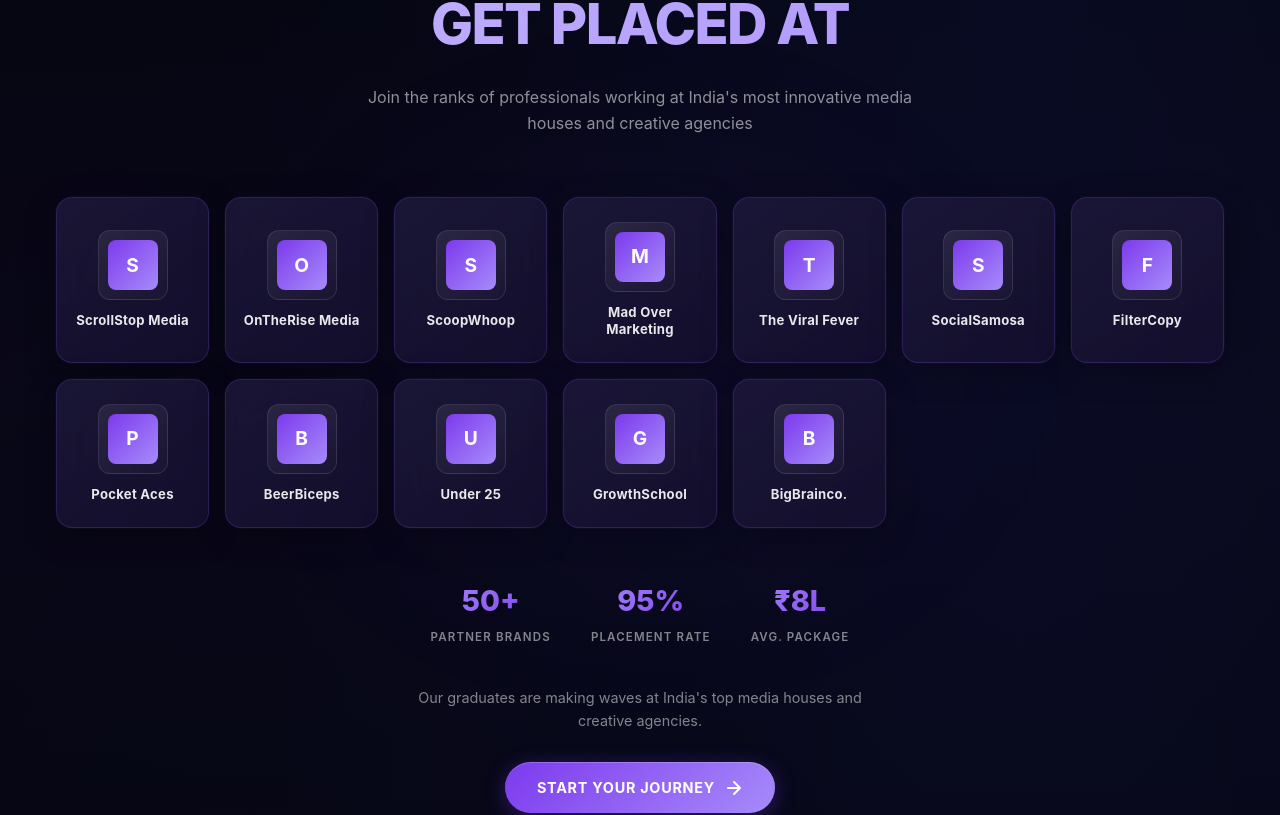
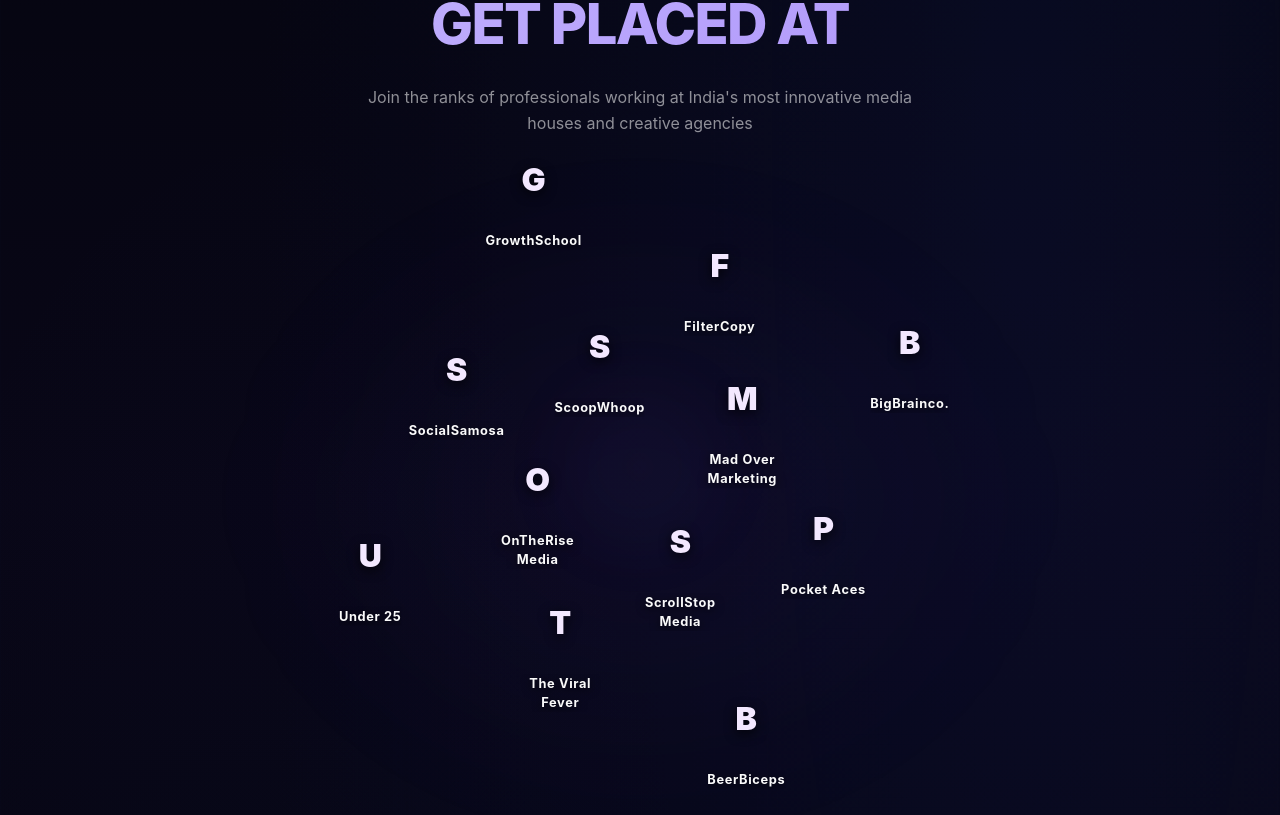
Before and after one commit to gutargooplus25-ops/YBEX, a React (Vite) app in the folder frontend/: page /academy in a window 1280 px wide. Shown: the part 4511-5326 px from the top of the page. Built offline with nearby package versions, Linux system fonts and the light colour scheme; no server answers.

Commit message:
complete academy page along with backend

```diff
--- a/frontend/src/pages/Academy/Academy.jsx
+++ b/frontend/src/pages/Academy/Academy.jsx
@@ -97,6 +97,351 @@
   { name: 'VIKRAM DAS', role: 'GROWTH MANAGER', quote: 'Learned from Founders Cabin. Now working in a top-floor office at a global company.', earning: '₹1.6L/mo', company: 'VEDANTU', initials: 'VD' },
   { name: 'ANANYA SHARMA', role: 'INFLUENCER & SPEAKER', quote: 'I was just a student. YBEX built my profile and now brands pay me lakhs.', earning: '₹6.2L/mo', company: 'SELF-BUILT', initials: 'AS' },
 ];
+
+/* ─── CIRCULAR WAVE CAROUSEL - NO OVERLAP, SMOOTH ROTATION ─────────── */
+function BrandSpiralGalaxy({ brands }) {
+  const [rotation, setRotation] = useState(0);
+  const [isPaused, setIsPaused] = useState(false);
+  const [hoveredIndex, setHoveredIndex] = useState(null);
+  const animationRef = useRef(null);
+
+  if (!brands || brands.length === 0) return null;
+
+  // Ensure we have exactly 12 brands for perfect spacing
+  const targetCount = 12;
+  const displayBrands = brands.length < targetCount
+    ? [...Array(Math.ceil(targetCount / brands.length))].flatMap(() => brands).slice(0, targetCount)
+    : brands.slice(0, targetCount);
+
+  useEffect(() => {
+    if (isPaused) return;
+
+    let lastTime = Date.now();
+    const animate = () => {
+      const now = Date.now();
+      const delta = (now - lastTime) / 1000;
+      lastTime = now;
+
+      setRotation(prev => (prev + delta * 10) % 360); // Smooth 10 degrees per second
+      animationRef.current = requestAnimationFrame(animate);
+    };
+
+    animationRef.current = requestAnimationFrame(animate);
+    return () => {
+      if (animationRef.current) cancelAnimationFrame(animationRef.current);
+    };
+  }, [isPaused]);
+
+  return (
+    <div
+      onMouseEnter={() => setIsPaused(true)}
+      onMouseLeave={() => setIsPaused(false)}
+      style={{
+        position: 'relative',
+        width: '100%',
+        maxWidth: '1000px',
+        height: '500px', // Increased height for proper spacing
+        margin: '80px auto 120px', // More margins for text safety
+        overflow: 'visible',
+      }}
+    >
+      {/* Central glow core */}
+      <div style={{
+        position: 'absolute',
+        top: '50%',
+        left: '50%',
+        transform: 'translate(-50%, -50%)',
+        width: '150px',
+        height: '150px',
+        borderRadius: '50%',
+        background: 'radial-gradient(circle, rgba(124,58,237,0.3) 0%, rgba(167,139,250,0.15) 30%, transparent 70%)',
+        filter: 'blur(50px)',
+        animation: 'pulse 3s ease-in-out infinite',
+        pointerEvents: 'none',
+        zIndex: 0,
+      }} />
+
+      {/* Three concentric circles - PROPER SPACING, NO OVERLAP */}
+      <div style={{
+        position: 'absolute',
+        top: '50%',
+        left: '50%',
+        transform: 'translate(-50%, -50%)',
+        width: '100%',
+        height: '100%',
+      }}>
+        {/* Inner Circle - 4 brands with proper spacing */}
+        {displayBrands.slice(0, 4).map((brand, i) => {
+          const angle = (i / 4) * 360 + rotation;
+          const radius = 110; // Increased for better spacing
+          const x = Math.cos((angle * Math.PI) / 180) * radius;
+          const y = Math.sin((angle * Math.PI) / 180) * radius;
+          const isHovered = hoveredIndex === i;
+
+          return (
+            <div
+              key={`inner-${i}`}
+              onMouseEnter={() => setHoveredIndex(i)}
+              onMouseLeave={() => setHoveredIndex(null)}
+              style={{
+                position: 'absolute',
+                left: '50%',
+                top: '50%',
+                transform: `translate(-50%, -50%) translate(${x}px, ${y}px) scale(${isHovered ? 1.12 : 1})`,
+                transition: 'all 0.3s cubic-bezier(0.34, 1.56, 0.64, 1)',
+                zIndex: isHovered ? 100 : 10,
+              }}
+            >
+              <BrandWaveCard brand={brand} isHovered={isHovered} size="medium" />
+            </div>
+          );
+        })}
+
+        {/* Middle Circle - 4 brands with proper spacing */}
+        {displayBrands.slice(4, 8).map((brand, i) => {
+          const angle = (i / 4) * 360 + rotation + 45; // Offset by 45 degrees
+          const radius = 200; // Increased for better spacing
+          const x = Math.cos((angle * Math.PI) / 180) * radius;
+          const y = Math.sin((angle * Math.PI) / 180) * radius;
+          const isHovered = hoveredIndex === (i + 4);
+
+          return (
+            <div
+              key={`middle-${i}`}
+              onMouseEnter={() => setHoveredIndex(i + 4)}
+              onMouseLeave={() => setHoveredIndex(null)}
+              style={{
+                position: 'absolute',
+                left: '50%',
+                top: '50%',
+                transform: `translate(-50%, -50%) translate(${x}px, ${y}px) scale(${isHovered ? 1.12 : 1})`,
+                transition: 'all 0.3s cubic-bezier(0.34, 1.56, 0.64, 1)',
+                zIndex: isHovered ? 100 : 8,
+              }}
+            >
+              <BrandWaveCard brand={brand} isHovered={isHovered} size="medium" />
+            </div>
+          );
+        })}
+
+        {/* Outer Circle - 4 brands with proper spacing */}
+        {displayBrands.slice(8, 12).map((brand, i) => {
+          const angle = (i / 4) * 360 + rotation; // Same as inner for symmetry
+          const radius = 290; // Increased for better spacing
+          const x = Math.cos((angle * Math.PI) / 180) * radius;
+          const y = Math.sin((angle * Math.PI) / 180) * radius;
+          const isHovered = hoveredIndex === (i + 8);
+
+          return (
+            <div
+              key={`outer-${i}`}
+              onMouseEnter={() => setHoveredIndex(i + 8)}
+              onMouseLeave={() => setHoveredIndex(null)}
+              style={{
+                position: 'absolute',
+                left: '50%',
+                top: '50%',
+                transform: `translate(-50%, -50%) translate(${x}px, ${y}px) scale(${isHovered ? 1.12 : 1})`,
+                transition: 'all 0.3s cubic-bezier(0.34, 1.56, 0.64, 1)',
+                zIndex: isHovered ? 100 : 6,
+              }}
+            >
+              <BrandWaveCard brand={brand} isHovered={isHovered} size="medium" />
+            </div>
+          );
+        })}
+      </div>
+
+      {/* NO DECORATIVE RINGS - Removed as per request */}
+
+      {/* Pause indicator */}
+      {isPaused && (
+        <div style={{
+          position: 'absolute',
+          bottom: '-60px',
+          left: '50%',
+          transform: 'translateX(-50%)',
+          display: 'flex',
+          alignItems: 'center',
+          gap: '8px',
+          padding: '10px 20px',
+          borderRadius: '999px',
+          background: 'rgba(124,58,237,0.25)',
+          border: '1px solid rgba(167,139,250,0.4)',
+          backdropFilter: 'blur(12px)',
+          boxShadow: '0 4px 20px rgba(124,58,237,0.3)',
+        }}>
+          <div style={{
+            width: '10px',
+            height: '10px',
+            borderRadius: '50%',
+            background: '#a78bfa',
+            boxShadow: '0 0 12px #a78bfa',
+          }} />
+          <span style={{
+            fontSize: '0.75rem',
+            fontWeight: 700,
+            color: '#e9d5ff',
+            letterSpacing: '0.12em',
+            textTransform: 'uppercase',
+          }}>
+            Carousel Paused
+          </span>
+        </div>
+      )}
+
+      <style>{`
+        @keyframes pulse {
+          0%, 100% { transform: translate(-50%, -50%) scale(1); opacity: 0.3; }
+          50% { transform: translate(-50%, -50%) scale(1.15); opacity: 0.5; }
+        }
+        @media (max-width: 768px) {
+          /* Mobile adjustments handled in component */
+        }
+      `}</style>
+    </div>
+  );
+}
+
+function BrandWaveCard({ brand, isHovered, size = 'medium' }) {
+  const name = brand.name || brand;
+  const logo = brand.logoUrl;
+  const link = brand.websiteLink;
+  const Tag = link ? 'a' : 'div';
+  const linkProps = link ? { href: link, target: '_blank', rel: 'noopener noreferrer' } : {};
+
+  return (
+    <Tag
+      {...linkProps}
+      style={{
+        display: 'flex',
+        flexDirection: 'column',
+        alignItems: 'center',
+        justifyContent: 'center',
+        gap: '10px',
+        padding: '0',
+        minWidth: 'auto',
+        minHeight: 'auto',
+        borderRadius: '0',
+        background: 'transparent',
+        border: 'none',
+        backdropFilter: 'none',
+        WebkitBackdropFilter: 'none',
+        boxShadow: 'none',
+        textDecoration: 'none',
+        cursor: link ? 'pointer' : 'default',
+        position: 'relative',
+        overflow: 'visible',
+        transition: 'all 0.3s cubic-bezier(0.34, 1.56, 0.64, 1)',
+      }}
+    >
+      {/* Logo ONLY - NO BORDERS, NO BACKGROUND */}
+      <div style={{
+        width: '70px',
+        height: '70px',
+        borderRadius: '0',
+        background: 'transparent',
+        border: 'none',
+        display: 'flex',
+        alignItems: 'center',
+        justifyContent: 'center',
+        overflow: 'visible',
+        position: 'relative',
+        zIndex: 1,
+        boxShadow: 'none',
+        transition: 'all 0.3s ease',
+        transform: isHovered ? 'scale(1.15)' : 'scale(1)',
+      }}>
+        {logo ? (
+          <img
+            src={logo}
+            alt={name}
+            style={{
+              width: '70px',
+              height: '70px',
+              objectFit: 'contain',
+              filter: isHovered
+                ? 'brightness(1.2) contrast(1.1) drop-shadow(0 4px 20px rgba(124,58,237,0.7))'
+                : 'brightness(1) contrast(1) drop-shadow(0 2px 10px rgba(0,0,0,0.4))',
+              transition: 'filter 0.3s ease',
+            }}
+          />
+        ) : (
+          <span style={{
+            fontSize: '2rem',
+            fontWeight: 900,
+            color: isHovered ? '#fff' : '#f3e8ff',
+            textShadow: isHovered
+              ? '0 0 30px rgba(167,139,250,1), 0 4px 15px rgba(0,0,0,0.7)'
+              : '0 3px 12px rgba(0,0,0,0.8)',
+            transition: 'all 0.3s ease',
+          }}>
+            {name.charAt(0).toUpperCase()}
+          </span>
+        )}
+      </div>
+
+      {/* Name with proper spacing */}
+      <span style={{
+        fontSize: '0.8rem',
+        fontWeight: isHovered ? 800 : 700,
+        color: isHovered ? '#fff' : 'rgba(255,255,255,0.98)',
+        letterSpacing: '0.05em', // Increased letter spacing
+        textAlign: 'center',
+        position: 'relative',
+        zIndex: 1,
+        textShadow: isHovered
+          ? '0 3px 15px rgba(0,0,0,0.6), 0 0 25px rgba(124,58,237,0.7)'
+          : '0 2px 10px rgba(0,0,0,0.8)',
+        transition: 'all 0.4s ease',
+        maxWidth: '100px', // Reduced to prevent overlap
+        lineHeight: 1.5, // Increased line height for better spacing
+        wordBreak: 'break-word',
+        display: '-webkit-box',
+        WebkitLineClamp: 2,
+        WebkitBoxOrient: 'vertical',
+        overflow: 'hidden',
+        marginTop: '6px', // Gap between logo and text
+      }}>
+        {name}
+      </span>
+
+      {/* Link arrow */}
+      {link && isHovered && (
+        <div style={{
+          position: 'absolute',
+          top: '12px',
+          right: '12px',
+          width: '28px',
+          height: '28px',
+          borderRadius: '50%',
+          background: 'rgba(255,255,255,0.3)',
+          display: 'flex',
+          alignItems: 'center',
+          justifyContent: 'center',
+          fontSize: '0.9rem',
+          color: '#fff',
+          fontWeight: 'bold',
+          animation: 'bounce 0.6s ease-in-out infinite',
+          boxShadow: '0 4px 15px rgba(0,0,0,0.4)',
+        }}>
+          ↗
+        </div>
+      )}
+
+      <style>{`
+        @keyframes shimmer {
+          0% { background-position: -200% -200%; }
+          100% { background-position: 200% 200%; }
+        }
+        @keyframes bounce {
+          0%, 100% { transform: translate(0, 0); }
+          50% { transform: translate(3px, -3px); }
+        }
+      `}</style>
+    </Tag>
+  );
+}
 
 /* ─── ANIMATION VARIANTS ────────────────────────────────────────────── */
 const fadeUp = { hidden: { opacity: 0, y: 40 }, show: { opacity: 1, y: 0 } };
@@ -774,167 +1119,8 @@
           </p>
         </motion.div>
 
-        {/* Brands Grid with Logos */}
-        <motion.div
-          initial={{ opacity: 0 }}
-          whileInView={{ opacity: 1 }}
-          viewport={{ once: true }}
-          transition={{ duration: 0.6 }}
-          style={{
-            display: 'grid',
-            gridTemplateColumns: 'repeat(auto-fill, minmax(140px, 1fr))',
-            gap: '16px',
-            maxWidth: '1200px',
-            margin: '0 auto 50px',
-            padding: '0 16px',
-            position: 'relative',
-            zIndex: 2
-          }}
-        >
-          {displayBrands.map((brand, i) => (
-            <motion.a
-              key={i}
-              href={brand.websiteLink || '#'}
-              target={brand.websiteLink ? "_blank" : undefined}
-              rel={brand.websiteLink ? "noopener noreferrer" : undefined}
-              className="brand-card"
-              initial={{ opacity: 0, y: 30, scale: 0.9 }}
-              whileInView={{ opacity: 1, y: 0, scale: 1 }}
-              viewport={{ once: true }}
-              transition={{ duration: 0.5, delay: i * 0.06 }}
-              whileHover={{ y: -8 }}
-              style={{
-                display: 'flex',
-                flexDirection: 'column',
-                alignItems: 'center',
-                justifyContent: 'center',
-                padding: '24px 16px',
-                borderRadius: '16px',
-                background: 'linear-gradient(145deg, rgba(30,25,60,0.8) 0%, rgba(20,15,45,0.95) 100%)',
-                border: '1px solid rgba(139,92,246,0.2)',
-                backdropFilter: 'blur(20px)',
-                boxShadow: '0 8px 32px rgba(0,0,0,0.3), 0 0 0 1px rgba(139,92,246,0.05)',
-                textDecoration: 'none',
-                cursor: brand.websiteLink ? 'pointer' : 'default',
-                position: 'relative',
-                overflow: 'hidden',
-                transition: 'all 0.4s cubic-bezier(0.25, 0.46, 0.45, 0.94)'
-              }}
-            >
-              {/* Glow effect on hover */}
-              <div
-                className="brand-glow"
-                style={{
-                  position: 'absolute',
-                  inset: 0,
-                  background: 'radial-gradient(circle at center, rgba(139,92,246,0.15) 0%, transparent 70%)',
-                  opacity: 0,
-                  transition: 'opacity 0.4s ease',
-                  pointerEvents: 'none'
-                }}
-              />
-
-              {/* Animated border gradient */}
-              <motion.div
-                initial={{ opacity: 0 }}
-                whileHover={{ opacity: 1 }}
-                transition={{ duration: 0.3 }}
-                style={{
-                  position: 'absolute',
-                  inset: 0,
-                  borderRadius: '16px',
-                  padding: '1px',
-                  background: 'linear-gradient(135deg, rgba(167,139,250,0.6) 0%, rgba(124,58,237,0.4) 50%, rgba(139,92,246,0.2) 100%)',
-                  WebkitMask: 'linear-gradient(#fff 0 0) content-box, linear-gradient(#fff 0 0)',
-                  WebkitMaskComposite: 'xor',
-                  maskComposite: 'exclude',
-                  pointerEvents: 'none',
-                  zIndex: 1
-                }}
-              />
-
-              {/* Logo Container */}
-              <div style={{
-                width: '70px',
-                height: '70px',
-                borderRadius: '12px',
-                background: 'linear-gradient(145deg, rgba(255,255,255,0.08) 0%, rgba(255,255,255,0.02) 100%)',
-                border: '1px solid rgba(255,255,255,0.1)',
-                display: 'flex',
-                alignItems: 'center',
-                justifyContent: 'center',
-                marginBottom: '12px',
-                position: 'relative',
-                overflow: 'hidden'
-              }}>
-                {brand.logoUrl ? (
-                  <img
-                    src={brand.logoUrl}
-                    alt={brand.name}
-                    className="brand-logo"
-                    style={{
-                      width: '50px',
-                      height: '50px',
-                      objectFit: 'contain',
-                      filter: 'grayscale(20%) brightness(0.95)',
-                      transition: 'all 0.4s cubic-bezier(0.25, 0.46, 0.45, 0.94)'
-                    }}
-                  />
-                ) : (
-                  <div style={{
-                    width: '50px',
-                    height: '50px',
-                    borderRadius: '8px',
-                    background: 'linear-gradient(135deg, #7c3aed, #a78bfa)',
-                    display: 'flex',
-                    alignItems: 'center',
-                    justifyContent: 'center',
-                    fontSize: '1.2rem',
-                    fontWeight: 700,
-                    color: '#fff'
-                  }}>
-                    {brand.name ? brand.name.charAt(0).toUpperCase() : '?'}
-                  </div>
-                )}
-              </div>
-
-              {/* Brand Name */}
-              <h4 style={{
-                fontSize: '0.82rem',
-                fontWeight: 700,
-                color: 'rgba(255,255,255,0.9)',
-                textAlign: 'center',
-                margin: 0,
-                letterSpacing: '0.02em',
-                lineHeight: 1.3,
-                transition: 'color 0.3s ease'
-              }}>
-                {brand.name || brand}
-              </h4>
-
-              {/* Website indicator */}
-              {brand.websiteLink && (
-                <div style={{
-                  marginTop: '8px',
-                  display: 'flex',
-                  alignItems: 'center',
-                  gap: '4px',
-                  fontSize: '0.6rem',
-                  color: 'rgba(167,139,250,0.7)',
-                  fontWeight: 600,
-                  letterSpacing: '0.1em',
-                  textTransform: 'uppercase'
-                }}>
-                  <svg width="10" height="10" viewBox="0 0 10 10" fill="none">
-                    <path d="M5 0C2.24 0 0 2.24 0 5s2.24 5 5 5 5-2.24 5-5-2.24-5-5-5zm0 9c-2.21 0-4-1.79-4-4s1.79-4 4-4 4 1.79 4 4-1.79 4-4 4z" fill="currentColor"/>
-                    <path d="M3.5 5h3M5 3.5v3" stroke="currentColor" strokeWidth="0.8" strokeLinecap="round"/>
-                  </svg>
-                  VISIT
-                </div>
-              )}
-            </motion.a>
-          ))}
-        </motion.div>
+        {/* 3D Spiral Galaxy Carousel */}
+        <BrandSpiralGalaxy brands={displayBrands} />
 
         {/* Stats Row */}
         <motion.div
@@ -955,7 +1141,7 @@
           {[
             { value: '50+', label: 'Partner Brands' },
             { value: '95%', label: 'Placement Rate' },
-            { value: '₹8L', label: 'Avg. Package' }
+            { value: '8LPA', label: 'Avg. Package' }
           ].map((stat, i) => (
             <div key={i} style={{ textAlign: 'center' }}>
               <div style={{
@@ -1015,8 +1201,6 @@
           </motion.button>
         </motion.div>
       </section>
-
-      {/* ── SUCCESS STORIES ── */}
       <section style={{ padding: '100px 20px', position: 'relative', zIndex: 1 }}>
         <motion.div initial={{ opacity: 0, y: 30 }} whileInView={{ opacity: 1, y: 0 }} viewport={{ once: true }} transition={{ duration: 0.6 }} style={{ textAlign: 'center', marginBottom: '60px' }}>
           <motion.span
```
